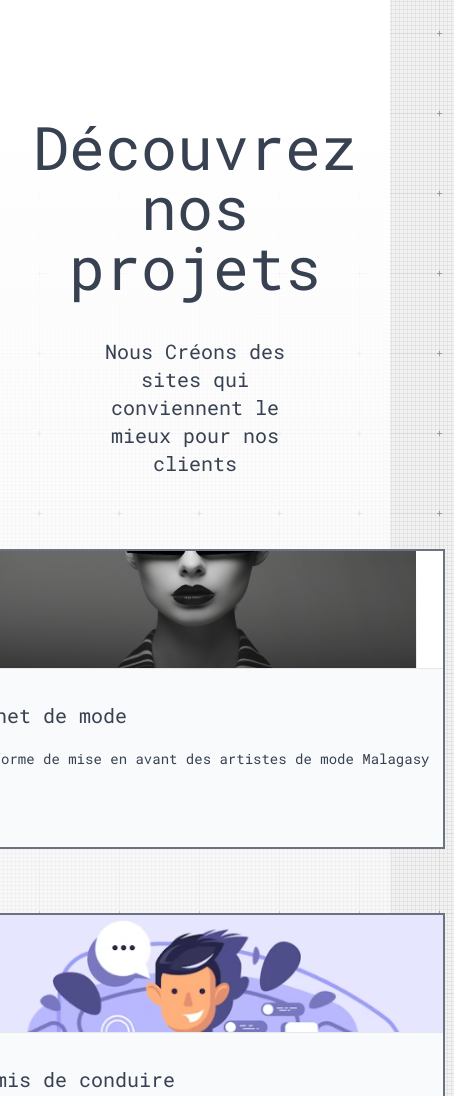
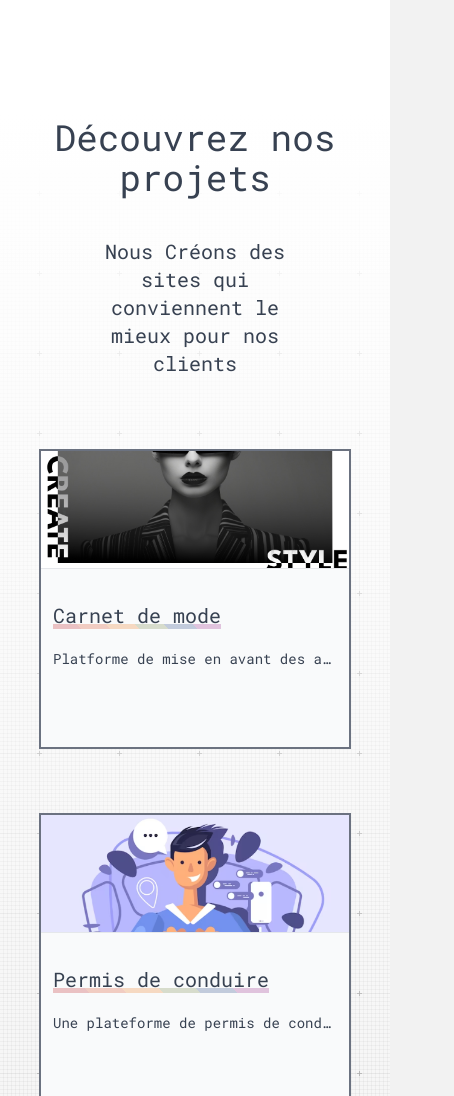
Before and after one commit to Eleo2000/evolutech_portfolio, an Astro site: page / in a window 390 px wide. Shown: the part 807-1903 px from the top of the page, 454 px wide, since content can reach past the window. Built offline with nearby package versions, Linux system fonts and the light colour scheme; Astro itself is replaced by a stand-in of ours.

Commit message:
responsive

```diff
--- a/src/components/CardProject.astro
+++ b/src/components/CardProject.astro
@@ -9,23 +9,84 @@ interface Props {
 const { image, title, details,url } = Astro.props;
 ---
 
-<div class="w-[500px] h-[300px] bg-white border-[2px] border-gray-500 hover:shadow-t-orange hover:border-orange-200 transition-all">
+<div class=" carda w-[500px]  h-[300px] bg-white border-[2px] border-gray-500 hover:shadow-t-orange hover:border-orange-200 transition-all">
 	<div class="h-[40%] border-b overflow-hidden">
 		<img src={image} alt={title} class="object-cover" srcset="">
 	</div>
-	<div class="flex flex-col bg-gray-50  h-[60%] px-3 py-8  ">
+	<div class="flex flex-col bg-gray-50  h-[60%] px-3 py-8 overflow-hidden whitespace-nowrap  overflow-ellipsis relative ">
 
 		{ !url ?
-			<span class="font-bold text-xl mb-5"> {title} </span>:
-			<a class="text-xl mb-5 underline-text-a hover:underline" target="_blank" href={url}> { title } </a>
+			<span class="font-bold text-xl mb-5 truncate titra w-max"> {title} </span>:
+			<a class="text-xl mb-5   titra w-max hover:underline" target="_blank" href={url}> { title } </a>
 		}
 
 
-		<p class="flex-grow text-sm">
+		<p class="flex-grow text-sm text-container truncate ">
 			{details}
 		</p>
 	</div>
 </div>
 
 <style>
+	.titra{
+		position: relative;
+		z-index: 10;
+		background-color: rgba(255, 0, 0, 0);
+	}
+
+	.titra::before{
+
+		content: '';
+		width: 100%;
+		height: 20%;
+		bottom: 0;
+		left: 0;
+		z-index: 0;
+
+		/* background-color: rgb(255, 81, 0);  */
+		position: absolute;
+		opacity: 0.3;
+
+		/* background-color: #CA4246; */
+
+		/* Create the gradient. */
+		background-image: linear-gradient(
+				45deg,
+				#CA4246 16.666%,
+				#E16541 16.666%,
+				#E16541 33.333%,
+				#F18F43 33.333%,
+				#F18F43 50%,
+				#8B9862 50%,
+				#8B9862 66.666%,
+				#476098 66.666%,
+				#476098 83.333%,
+				#A7489B 83.333%);
+
+		/* Set the background size and repeat properties. */
+		background-size: 100%;
+		background-repeat: repeat;
+		transition: 0.16s ease-in-out;
+		filter: blur(00px);
+
+	}
+	.titra:hover::before{
+
+
+		/* background-color: rgb(255, 81, 0);  */
+		position: absolute;
+		opacity: 1;
+
+
+		filter: blur(10px);
+
+	}
+
+
+
+ @media only screen and (max-width: 550px) {
+	.carda {
+		width: 80vw;
+	}
+}
 </style>
--- a/src/pages/index.astro
+++ b/src/pages/index.astro
@@ -6,7 +6,7 @@ import Footer from"../components/Footer.astro";
 
 <Layout title="Evolutech Portfolio">
 	<div class="d-hero">
-		<div class="flex flex-col justify-center font-bold items-center text-8xl mb-5 text-center">
+		<div class=" top-hero-text flex flex-col justify-center font-bold items-center text-8xl mb-5 text-center">
 			<span class="underline-text"> Nous sommes </span>
 			<span class="gradient-text-1"> EVOLUTECH </span>
 		</div>
@@ -14,7 +14,7 @@ import Footer from"../components/Footer.astro";
 			<p> Bienvenue chez Evolutech, où l'innovation devient réalité numérique. Nous façonnons le futur du développement logiciel, créant des solutions sur mesure qui dépassent les attentes, repoussant les limites technologiques avec excellence. </p>
 		</div>
 		<div class="flex justify-center items-center">
-			<a class="bt-see-project text-lg" href="#d-projects"> Voir nos projets </a>
+			<a class="bt-see-project text-lg  text-center" href="#d-projects"> Voir nos projets </a>
 			<a href="#contacts" class=" ml-10 border-gradient border-gradient-purple p-2 hover:bg-gray-100"> Nous Contacter </a>
 		</div>
 	</div>
@@ -22,7 +22,7 @@ import Footer from"../components/Footer.astro";
 	<!-- Nos projets -->
 	<div class="d-projects" id="d-projects">
 
-		<span class="text-6xl mb-10 text-center"> Découvrez nos projets </span>
+		<span class="text-6xl mb-10 text-center project-title"> Découvrez nos projets </span>
 		<p class="mb-10 w-[50%] text-xl text-center"> Nous Créons des sites qui conviennent le mieux pour nos clients </p>
 		<div class="card-content flex flex-wrap justify-center items-center mb-24 mt-8">
 			<!-- Liste des projets -->
@@ -74,4 +74,18 @@ import Footer from"../components/Footer.astro";
 		gap: 12px;
 		row-gap: 64px;
 	}
+
+	@media only screen and (max-width: 800px) {
+		.top-hero-text  {
+			@apply text-6xl;
+		}
+		.project-title  {
+			@apply text-4xl;
+		}
+	}
+	@media only screen and (max-width: 420px) {
+		.top-hero-text  {
+			@apply text-4xl;
+		}
+	}
 </style>
--- a/tailwind.config.mjs
+++ b/tailwind.config.mjs
@@ -7,7 +7,7 @@ export default {
 				't-orange': '0 35px 60px -15px rgba(234, 88, 12, 0.6)',
 				't-orange-f': '0 25px 60px -15px rgba(234, 88, 12, 0.3)',
 			}
-		},
+		}
 	},
 	plugins: [],
 }
```
